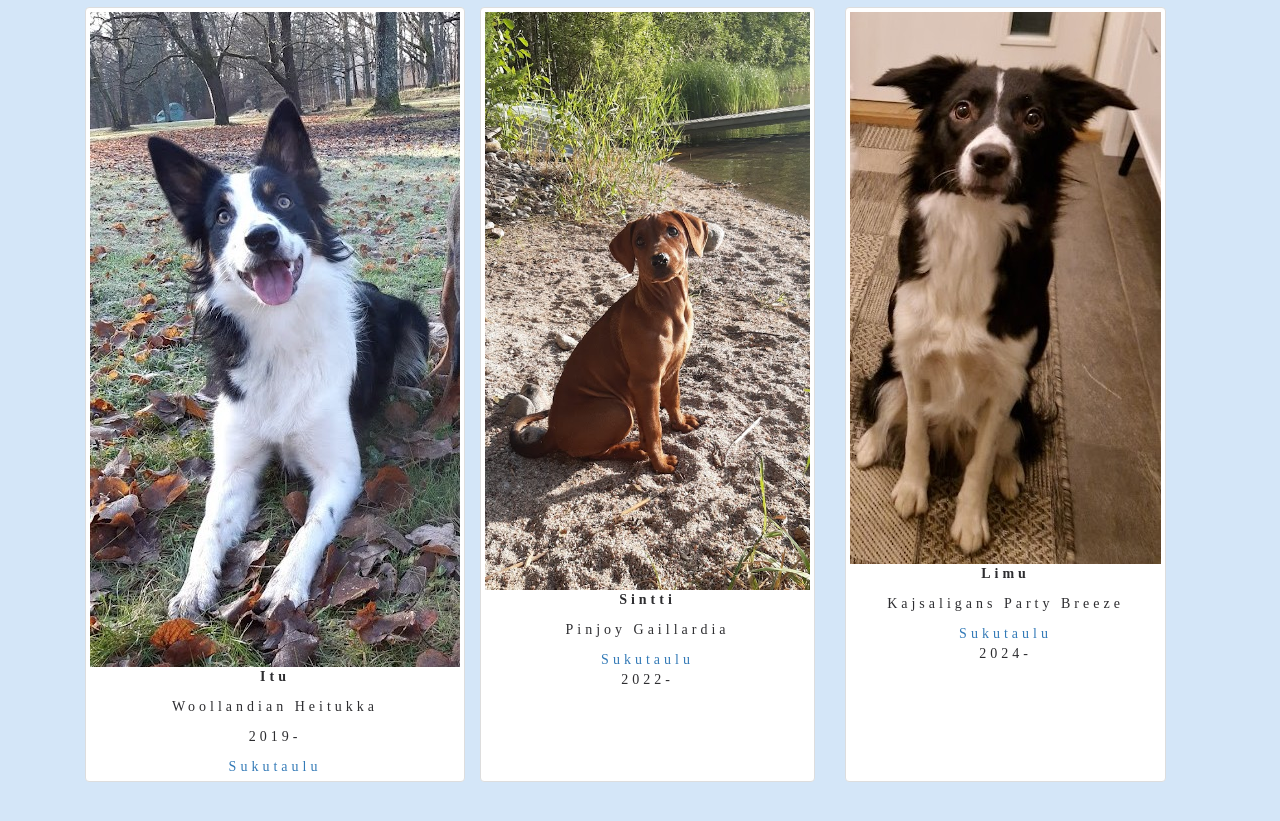
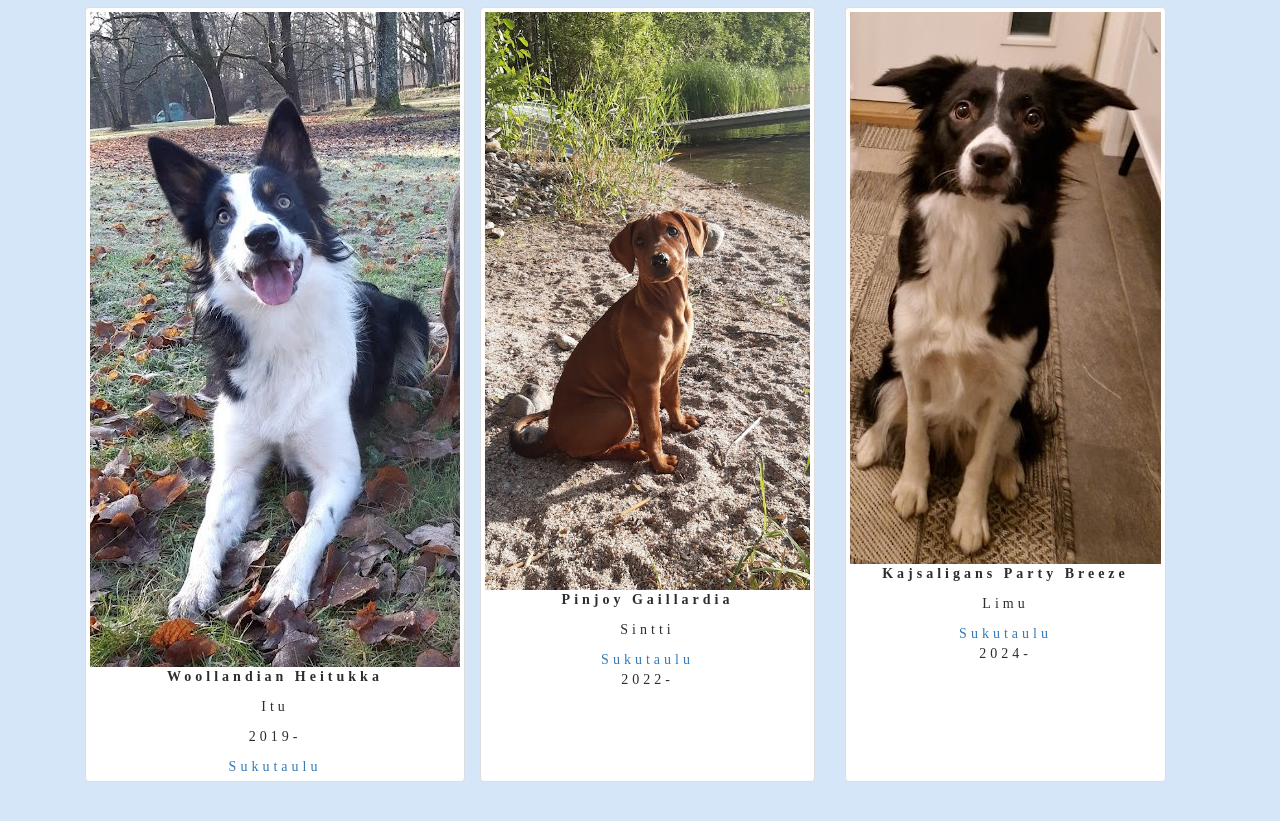
Before and after one commit to Jenn-i-I/Jenn-i-I.github.io, a plain HTML site: page Pinjoy/koirat.html in a window 1280 px wide. Shown: the part 199-1020 px from the top of the page. Drawn offline with nearby package versions, Linux system fonts and the light colour scheme.

Commit message:
Add files via upload

```diff
--- a/Pinjoy/koirat.html
+++ b/Pinjoy/koirat.html
@@ -19,16 +19,16 @@
         <div class="col-sm-4">
             <div class="thumbnail">
                 <img src="itu.jpg" alt="Bordercollie istuu">
-                <p><strong>Itu</strong></p>
-                <p>Woollandian Heitukka</p>
+                <p><strong>Woollandian Heitukka</strong></p>
+                <p>Itu</p>
                 <p>2019-</p>
                 <a href="https://jalostus.kennelliitto.fi/frmKoira.aspx?RekNo=ER15180/19&R=297" target="_blank">Sukutaulu</a>
             </div>
             <div class="col-sm-4">
                 <div class="thumbnail">
                     <img src="sintti.jpg" alt="Pinseri istuu">
-                    <p><strong>Sintti</strong></p>
-                    <p>Pinjoy Gaillardia</p>
+                    <p><strong>Pinjoy Gaillardia</strong></p>
+                    <p>Sintti</p>
                     <a href="https://jalostus.kennelliitto.fi/frmKoira.aspx?RekNo=FI35410/22&R=184" target="_blank">Sukutaulu</a>
                     <p>2022-</p>
                 </div>
@@ -36,8 +36,8 @@
             <div class="col-sm-4">
                 <div class="thumbnail">
                     <img src="limu.jpg" alt="Bordercollie istuu">
-                    <p><strong>Limu</strong></p>
-                    <p>Kajsaligans Party Breeze</p>
+                    <p><strong>Kajsaligans Party Breeze</strong></p>
+                    <p>Limu</p>
                     <a href="https://jalostus.kennelliitto.fi/frmKoira.aspx?RekNo=FI18175/25&R=297" target="_blank">Sukutaulu</a>
                     <p>2024-</p>
                 </div>
```
